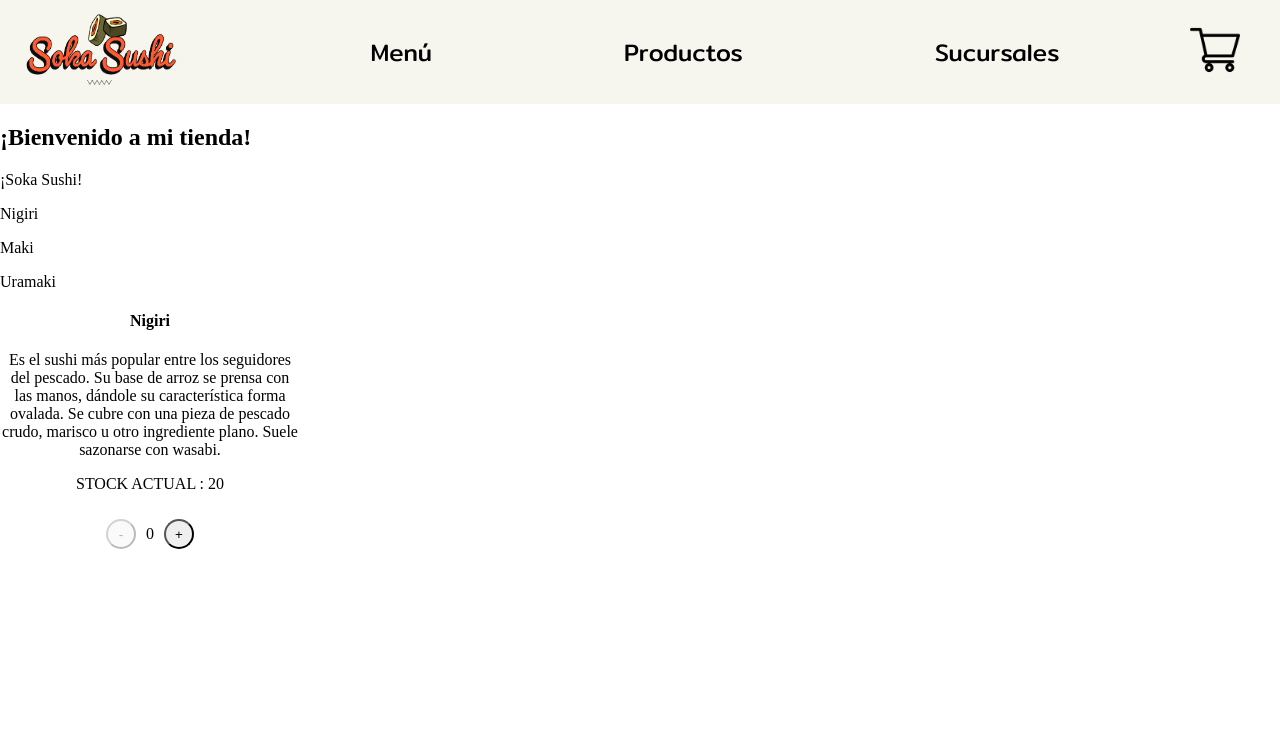
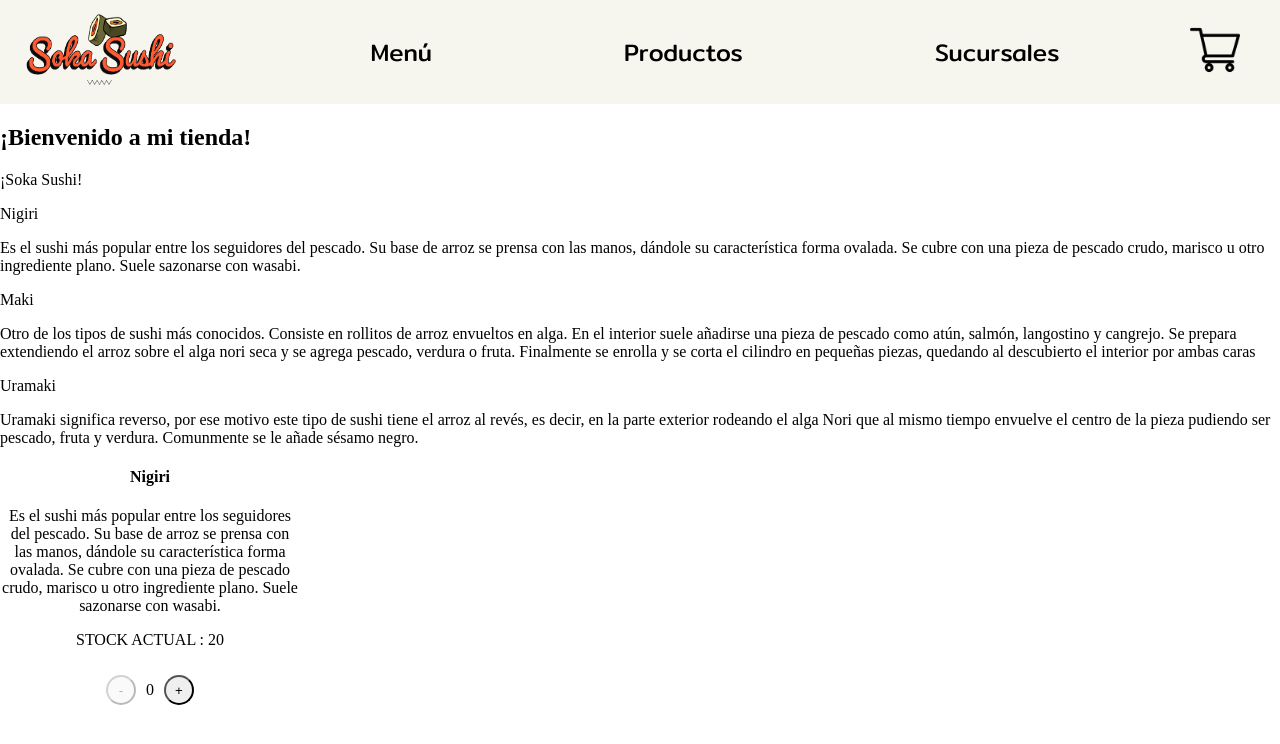
Before and after one commit to AgusttinSC/ReactProject, a React (Create React App) app: page / in a window 1280 px wide. Shown: the top 744 px of the page. Built offline with nearby package versions, Linux system fonts and the light colour scheme.

Commit message:
se agrega componente item

```diff
--- a/src/ItemListContainer.js
+++ b/src/ItemListContainer.js
@@ -1,12 +1,25 @@
 import React from 'react'
 import ItemList from './components/ItemList'
+import {useEffect, useState} from 'react';
+import {getProducts} from './assets/services/products';
 
 const ItemListContainer = ({greeting, children}) => {
 
+
+
+    const [v, setV] = useState([])
+
+    useEffect(()=>{
+        getProducts().then(data =>{
+            setV(data)
+        })
+    }, [v])
+
   return (
+
     <div><h2>{greeting}</h2>
           <p>{children}</p>
-          <ItemList />
+          <ItemList products={v} />
     </div>
   )
 }
--- a/src/components/Item.js
+++ b/src/components/Item.js
@@ -1,8 +1,15 @@
 import React from 'react'
 
-const Item = () => {
+const Item = ({productos}) => {
   return (
-    <div>Item</div>
+    <div>
+    {productos.map((productos =>
+    <div>
+        <p>{productos.title}</p>
+        <p>{productos.description}</p>
+    </div>
+    ))}
+</div>
   )
 }
 
--- a/src/components/ItemList.js
+++ b/src/components/ItemList.js
@@ -1,25 +1,10 @@
 import React from 'react'
-import { useEffect } from 'react'
-import { useState } from 'react'
-import { getProducts } from '../assets/services/products'
+import Item from './Item'
 
-
-
-const ItemList = () => {
-
-    const [v, setV] = useState([])
-
-    useEffect(()=>{
-        getProducts().then(data =>{
-            setV(data)
-        })
-    }, [v])
+const ItemList = ({products}) => {
 
     return (
-    <div>
-        {v.map((productos =>
-        <p>{productos.title}</p>))}
-    </div>
+        <Item productos = {products}/>
   )
 }
 
```
